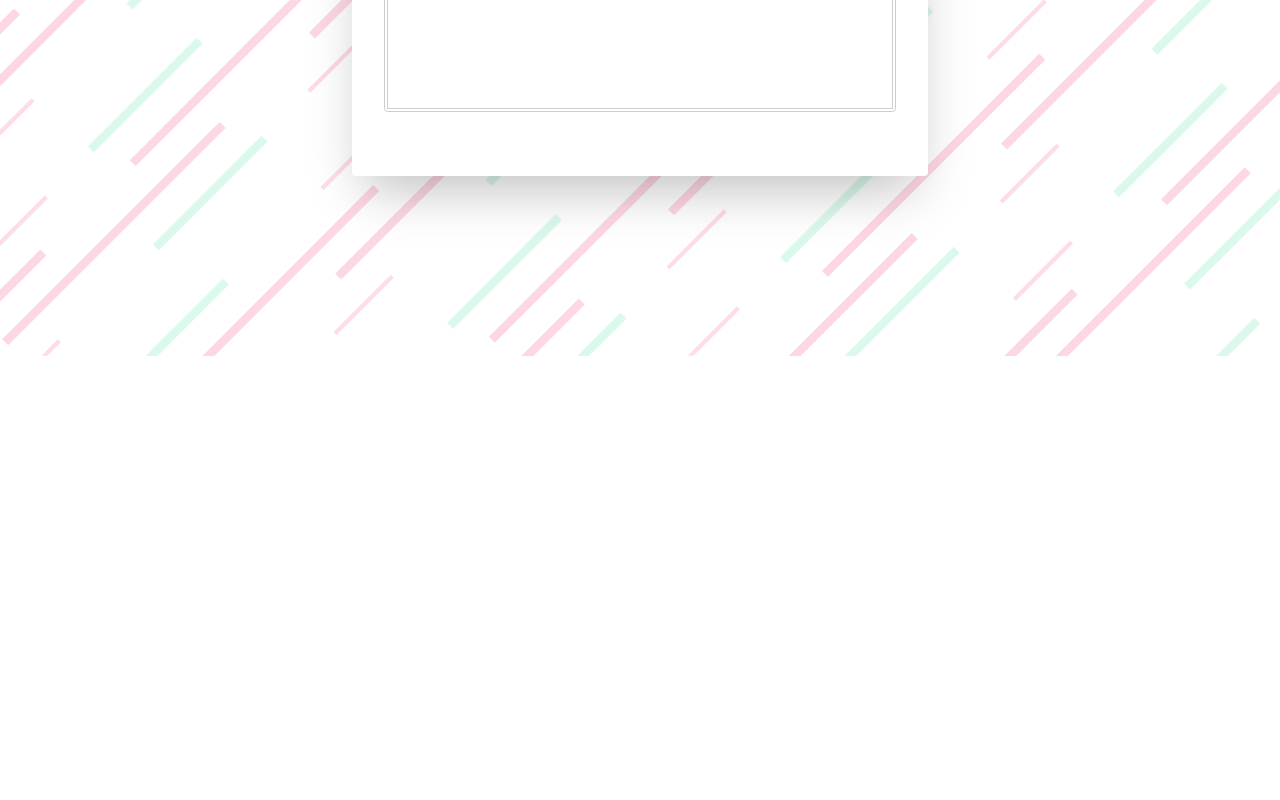
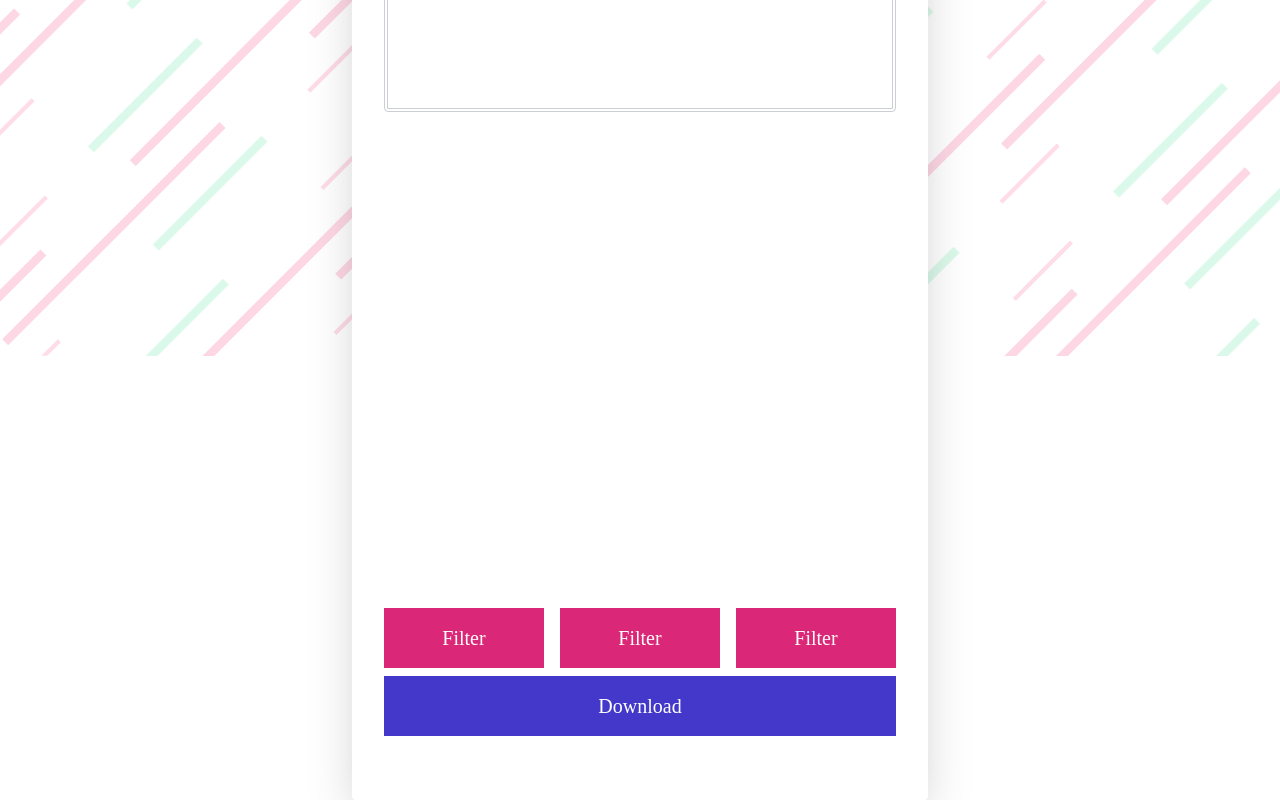
Before and after one commit to MediaExpres/image_filter, a Vue app: page / in a window 1280 px wide. Shown: the part 404-1204 px from the top of the page. Before the commit the page ends 800 px from the top, so only its background shows below. Built offline with nearby package versions, Linux system fonts and the light colour scheme.

Commit message:
haide hai

```diff
--- a/src/App.vue
+++ b/src/App.vue
@@ -8,6 +8,19 @@
 
     <AppEditor v-else/>
 
+    <div class="my-8">
+      <canvas width="448" height="448"></canvas>
+      <div class="text-white text-xl mt-4">
+        <div class="flex justify-center gap-4">
+          <button type="button" class="bg-pink-600 py-4 w-full">Filter</button>
+          <button type="button" class="bg-pink-600 py-4 w-full">Filter</button>
+          <button type="button" class="bg-pink-600 py-4 w-full">Filter</button>
+        </div>
+        <a class="bg-indigo-700 py-4 block w-full mt-2 text-center">
+          Download
+        </a>
+      </div>
+    </div>
   </div>
   <AppBG />
 </template>
```
